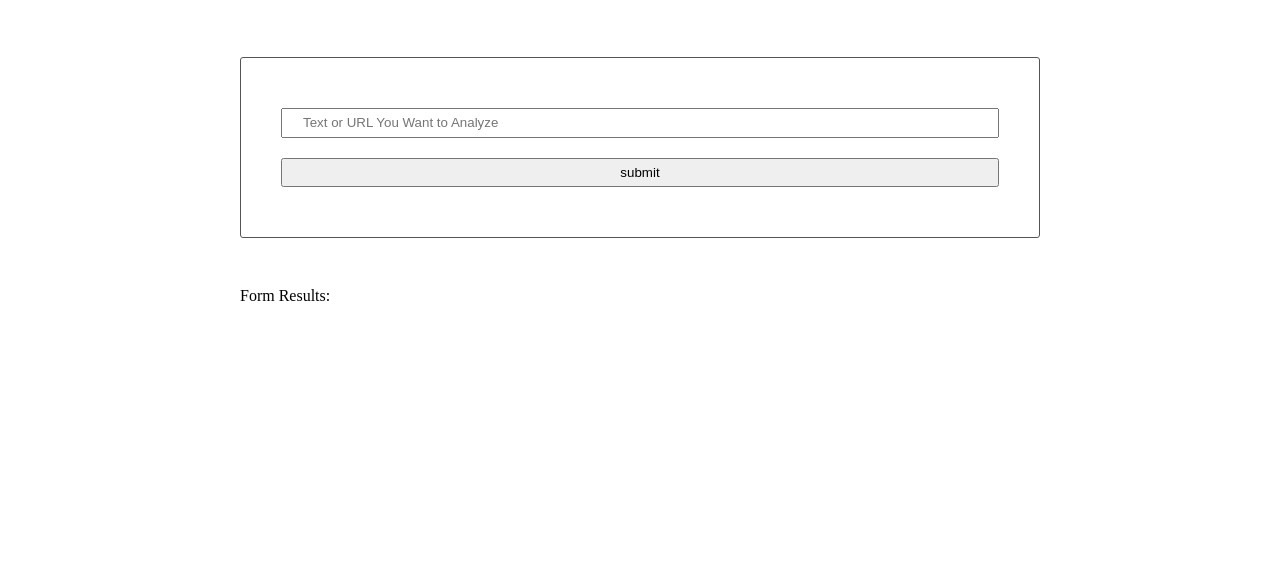
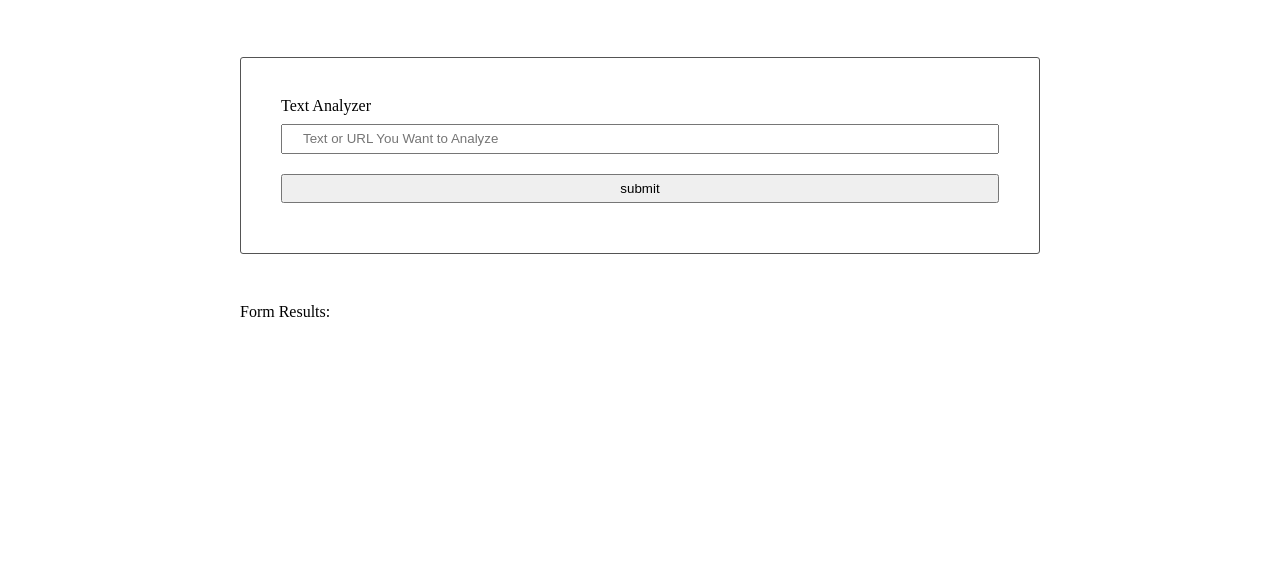
Before and after one commit to ch775/nlp-project, a website built with webpack: page src/client/views/index.html in a window 1280 px wide. Shown: the part 29-597 px from the top of the page. Built offline with nearby package versions, Linux system fonts and the light colour scheme.

Commit message:
Playing around with HTML5 validations.

```diff
--- a/src/client/styles/form.scss
+++ b/src/client/styles/form.scss
@@ -10,3 +10,7 @@ input {
     line-height: 16px;
     margin: 10px 0;
 }
+
+/*input:invalid {
+    border: solid 1px red;
+  } */
--- a/src/client/views/index.html
+++ b/src/client/views/index.html
@@ -19,7 +19,8 @@
         <main>
             <section>
                 <form class="" onsubmit="return Client.handleSubmit(event)">
-                    <input id="name" type="text" name="input" value="" placeholder="Text or URL You Want to Analyze">
+                    <label>Text Analyzer</label>
+                    <input id="name" type="text" name="input" value="" type="url" placeholder="Text or URL You Want to Analyze" required>
                     <input type="submit" name="" value="submit" onclick="return Client.handleSubmit(event)" onsubmit="return Client.handleSubmit(event)">
                 </form>
             <section>
```
